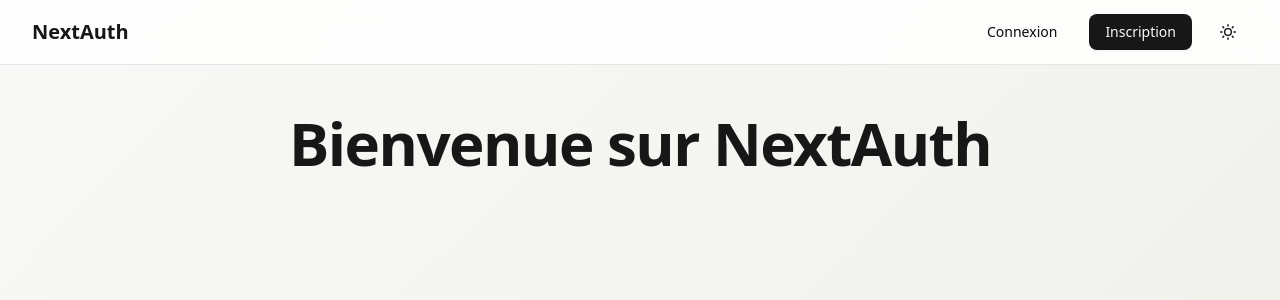
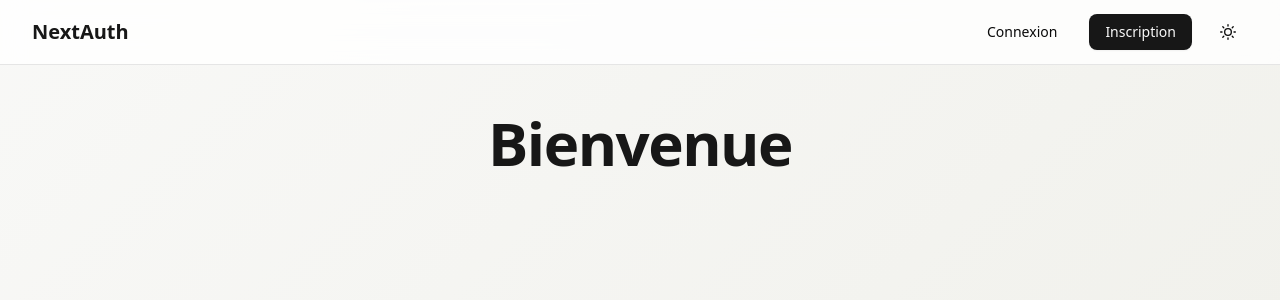
Before and after one commit to ArthurDesc/next-auth, a Next.js app: page / in a window 1280 px wide. Shown: the top 300 px of the page. Built offline with nearby package versions, Linux system fonts and the light colour scheme; no server answers.

Commit message:
Modifier l'alignement du formulaire de connexion pour centrer les éléments au lieu de les justifier entre eux.

```diff
--- a/src/app/page.tsx
+++ b/src/app/page.tsx
@@ -14,7 +14,7 @@
         <main className="max-w-7xl mx-auto px-4 sm:px-6 lg:px-8 py-12">
           <div className="text-center">
             <h1 className="text-4xl font-bold tracking-tight text-primary sm:text-6xl">
-              Bienvenue sur NextAuth
+              Bienvenue
             </h1>
           </div>
         </main>
--- a/src/components/auth/signin-form.tsx
+++ b/src/components/auth/signin-form.tsx
@@ -164,7 +164,7 @@
             )}
           </div>
 
-          <div className="flex justify-between">
+          <div className="flex justify-center">
             <Link href="/auth/forgot-password" className="text-sm text-button-primary hover:text-button-primary-hover font-medium cursor-pointer">
               Mot de passe oublié ?
             </Link>
```
